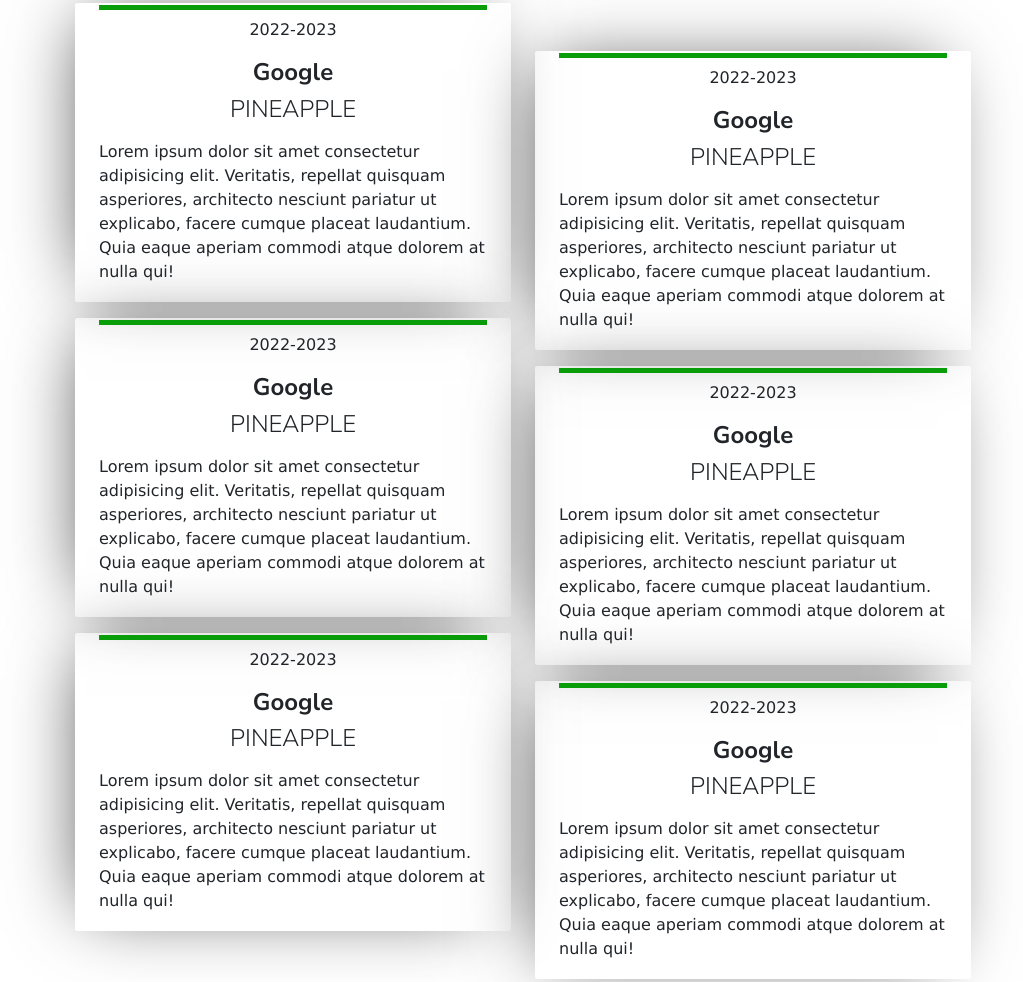
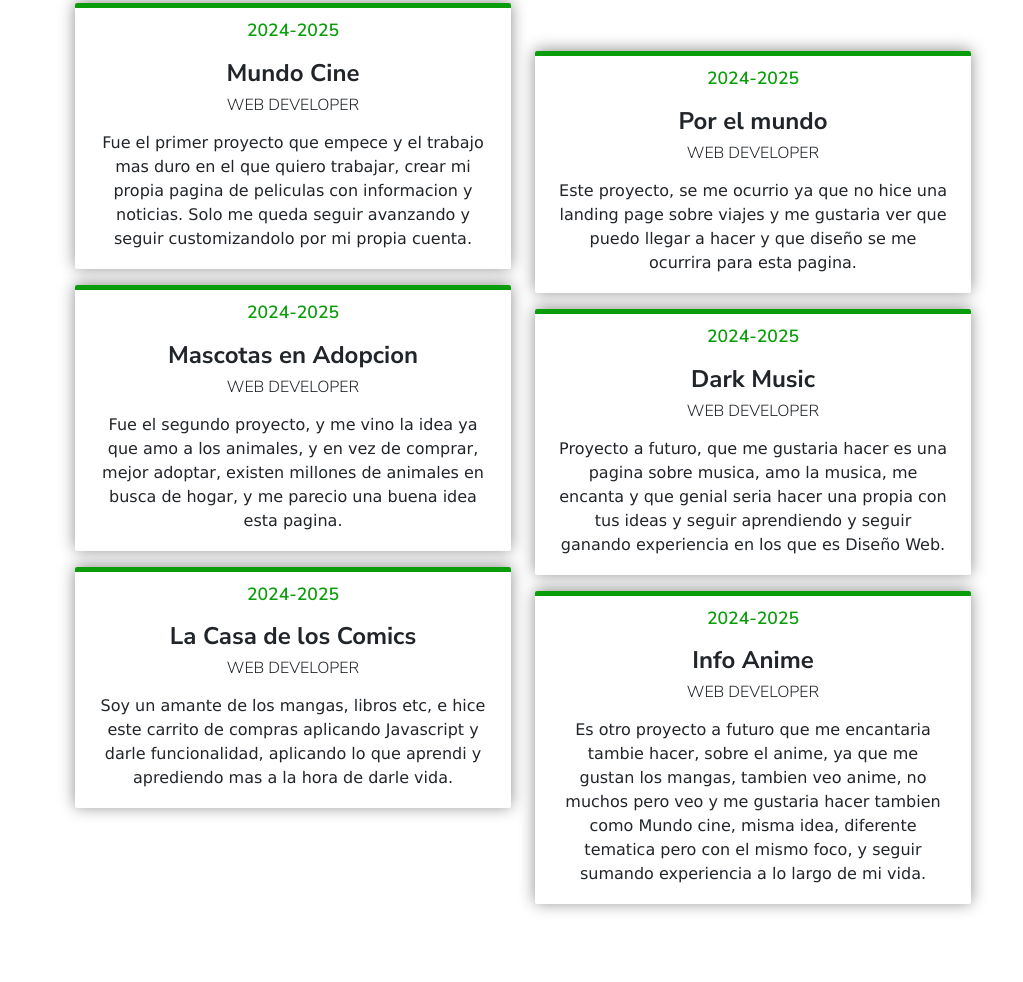
Before and after one commit to EricWeb-Coder/Curriculum, a website: page index.html in a window 1280 px wide. Shown: the part 1560-2542 px from the top of the page, without its empty margins (117-1140 px from the left). After the commit the page ends 2480 px from the top, so only its background shows below. Drawn offline with nearby package versions, Linux system fonts and the light colour scheme.

Commit message:
arregle experiencia laboral

```diff
--- a/assets/scss/_utilities.scss
+++ b/assets/scss/_utilities.scss
@@ -7,18 +7,15 @@
     @include texts(red,1.9em,600);
 }
 .text-green{
-    border-top: $mainColor solid 5px;
+    @include texts ($mainColor,1.1em,600);
 }
 //clases para bordes, llamado de mixin para border
 .border-radius-one{
     @include border(dotted,pink,2px,10px);
-    box-shadow: -11px -3px 70px -22px rgba(0,0,0,0.75);
-}
-.border-radius-one{
-    @include border(solid,$mainColor,5px,0);
+    box-shadow: -0px -1px 16px 0px rgba(0,0,0,0.45);
 }
 .border-top-green{
-    @include border (solid, $mainColor,5px,0);
+    border-top: $mainColor solid 5px;
 }
 
 // https://cssgenerator.org/box-shadow-css-generator.html (cssgenerator)
--- a/index.html
+++ b/index.html
@@ -23,10 +23,10 @@
               <div class="collapse navbar-collapse" id="navbarSupportedContent">
                 <ul class="navbar-nav me-auto mb-2 mb-lg-0">
                   <li class="nav-item">
-                    <a class="nav-link " aria-current="page" href="#">Sobre mi</a>
+                    <a class="nav-link " aria-current="page" href="#Sobre mi">Sobre mi</a>
                   </li>
                   <li class="nav-item">
-                    <a class="nav-link" href="#">Skills</a>
+                    <a class="nav-link" href="#Habilidades">Habilidades</a>
                   </li>
                   <li class="nav-item">
                     <a class="nav-link" href="#">Portfolio</a>
@@ -47,7 +47,7 @@
       <section class="sobremi bg-white">
         <div class="row p-5">
           <div class="col-md-4 ">
-            <img src="./assets/img/cv---me.jpg" alt="" class=" sobremi__img w-100" >
+            <img src="./assets/img/cv---me.jpg" alt="foto-de-curriculum" class=" sobremi__img w-100" >
           </div>
           <div class="col-md-8 ">
             <h1 class="sobremi__title fs-1 pt-4">
@@ -90,7 +90,7 @@
               <path d="M0 1.146C0 .513.526 0 1.175 0h13.65C15.474 0 16 .513 16 1.146v13.708c0 .633-.526 1.146-1.175 1.146H1.175C.526 16 0 15.487 0 14.854zm4.943 12.248V6.169H2.542v7.225zm-1.2-8.212c.837 0 1.358-.554 1.358-1.248-.015-.709-.52-1.248-1.342-1.248S2.4 3.226 2.4 3.934c0 .694.521 1.248 1.327 1.248zm4.908 8.212V9.359c0-.216.016-.432.08-.586.173-.431.568-.878 1.232-.878.869 0 1.216.662 1.216 1.634v3.865h2.401V9.25c0-2.22-1.184-3.252-2.764-3.252-1.274 0-1.845.7-2.165 1.193v.025h-.016l.016-.025V6.169h-2.4c.03.678 0 7.225 0 7.225z"/>
             </svg>
           </a>
-          <a href="#" class="aboutme__link">
+          <a href="#" class="sobremi__link">
             <svg xmlns="http://www.w3.org/2000/svg" width="16" height="16" fill="currentColor" class="bi bi-twitter-x" viewBox="0 0 16 16">
               <path d="M12.6.75h2.454l-5.36 6.142L16 15.25h-4.937l-3.867-5.07-4.425 5.07H.316l5.733-6.57L0 .75h5.063l3.495 4.633L12.601.75Zm-.86 13.028h1.36L4.323 2.145H2.865z"/>
             </svg>
@@ -129,21 +129,21 @@
                 <p>HTML 5</p>
                 <p>85%</p>
               </div>
-              <img src="./assets/img/barra-cuato.svg" alt="">
+              <img src="./assets/img/barra-cuato.svg" alt="barra de estadisticas">
             </div>
             <div class="px-2">
               <div class="habilidades_values d-flex justify-content-between">
                 <p>Bootstrap</p>
                 <p>60%</p>
               </div>
-              <img src="./assets/img/barra-dos.svg" alt="">
+              <img src="./assets/img/barra-dos.svg" alt="barra de estadisticas">
             </div>
             <div class="px-2">
               <div class="habilidades_values d-flex justify-content-between">
                 <p>Photoshop</p>
                 <p>40%</p>
               </div>
-              <img src="./assets/img/barra-tres.svg" alt="">
+              <img src="./assets/img/barra-tres.svg" alt="barra de estadisticas">
             </div>
           </div>
           <div class="col md-6" >
@@ -152,21 +152,21 @@
                 <p>CSS</p>
                 <p>85%</p>
               </div>
-              <img src="./assets/img/barra-cuato.svg" alt="">
+              <img src="./assets/img/barra-cuato.svg" alt="barra de estadisicas">
             </div>
             <div class="px-2">
               <div class="habilidades_values d-flex justify-content-between">
                 <p>Animaciones</p>
                 <p>40%</p>
               </div>
-              <img src="./assets/img/barra-tres.svg" alt="">
+              <img src="./assets/img/barra-tres.svg" alt="barra de estadisticas">
             </div>
             <div class="px-2">
               <div class="habilidades_values d-flex justify-content-between">
                 <p>Javascript</p>
                 <p>65%</p>
               </div>
-              <img src="./assets/img/barra-dos.svg" alt="">
+              <img src="./assets/img/barra-dos.svg" alt="barra de estadisticas">
             </div>
           </div>
         </div>
@@ -177,53 +177,54 @@
           <h2 class="fs-3 text-center pt-2">Experiencia Laboral</h2>
           <article class="col-md-6">
             <div class="border-radius-one border-top-green px-4 mb-3">
-                  <p class="text-green text-center pt-2">2022-2023</p>
-                  <h3 class="fs-4 fw-bold text-center">Google</h3>
-                  <h4 class="fs6 fw-light text-uppercase text-center">Pineapple</h4>
-                  <p class="mt-3">
-                    Lorem ipsum dolor sit amet consectetur adipisicing elit. Veritatis, repellat quisquam asperiores, architecto nesciunt pariatur ut explicabo, facere cumque placeat laudantium. Quia eaque aperiam commodi atque dolorem at nulla qui!
+                  <p class="text-green text-center pt-2">2024-2025</p>
+                  <h3 class="fs-4 fw-bold text-center">Mundo Cine</h3>
+                  <h4 class="fs-6 fw-light text-uppercase text-center">Web Developer</h4>
+                  <p class="mt-3 text-center">
+                    Fue el primer proyecto que empece y el trabajo mas duro en el que quiero trabajar, crear mi propia pagina de peliculas con informacion y noticias.
+                    Solo me queda seguir avanzando y seguir customizandolo por mi propia cuenta.
                   </p>
             </div>
             <div class="border-radius-one border-top-green px-4 mb-3">
-              <p class="text-green text-center pt-2">2022-2023</p>
-              <h3 class="fs-4 fw-bold text-center">Google</h3>
-              <h4 class="fs6 fw-light text-uppercase text-center">Pineapple</h4>
-              <p class="mt-3">
-                Lorem ipsum dolor sit amet consectetur adipisicing elit. Veritatis, repellat quisquam asperiores, architecto nesciunt pariatur ut explicabo, facere cumque placeat laudantium. Quia eaque aperiam commodi atque dolorem at nulla qui!
+              <p class="text-green text-center pt-2">2024-2025</p>
+              <h3 class="fs-4 fw-bold text-center">Mascotas en Adopcion</h3>
+              <h4 class="fs-6 fw-light text-uppercase text-center">Web Developer</h4>
+              <p class="mt-3 text-center">
+                Fue el segundo proyecto, y me vino la idea ya que amo a los animales, y en vez de comprar, mejor adoptar, existen millones de animales en busca de hogar, y me parecio una buena idea esta pagina.
               </p>
         </div>
         <div class="border-radius-one border-top-green px-4 mb-3">
-          <p class="text-green text-center pt-2">2022-2023</p>
-          <h3 class="fs-4 fw-bold text-center">Google</h3>
-          <h4 class="fs6 fw-light text-uppercase text-center">Pineapple</h4>
-          <p class="mt-3">
-            Lorem ipsum dolor sit amet consectetur adipisicing elit. Veritatis, repellat quisquam asperiores, architecto nesciunt pariatur ut explicabo, facere cumque placeat laudantium. Quia eaque aperiam commodi atque dolorem at nulla qui!
+          <p class="text-green text-center pt-2">2024-2025</p>
+          <h3 class="fs-4 fw-bold text-center">La Casa de los Comics</h3>
+          <h4 class="fs-6 fw-light text-uppercase text-center">Web Developer</h4>
+          <p class="mt-3 text-center">
+            Soy un amante de los mangas, libros etc, e hice este carrito de compras aplicando Javascript y darle funcionalidad, aplicando lo que aprendi y aprediendo mas a la hora de darle vida.
           </p>
         </div>
           </article>
           <article class="col-md-6 pt-5">
             <div class="border-radius-one border-top-green px-4 mb-3">
-              <p class="text-green text-center pt-2">2022-2023</p>
-              <h3 class="fs-4 fw-bold text-center">Google</h3>
-              <h4 class="fs6 fw-light text-uppercase text-center">Pineapple</h4>
-              <p class="mt-3">
-                Lorem ipsum dolor sit amet consectetur adipisicing elit. Veritatis, repellat quisquam asperiores, architecto nesciunt pariatur ut explicabo, facere cumque placeat laudantium. Quia eaque aperiam commodi atque dolorem at nulla qui!
+              <p class="text-green text-center pt-2">2024-2025</p>
+              <h3 class="fs-4 fw-bold text-center">Por el mundo</h3>
+              <h4 class="fs-6 fw-light text-uppercase text-center">Web Developer</h4>
+              <p class="mt-3 text-center">
+                Este proyecto, se me ocurrio ya que no hice una landing page sobre viajes y me gustaria ver que puedo llegar a hacer y que diseño se me ocurrira para esta pagina.
               </p>
         </div>
         <div class="border-radius-one border-top-green px-4 mb-3">
-          <p class="text-green text-center pt-2">2022-2023</p>
-          <h3 class="fs-4 fw-bold text-center">Google</h3>
-          <h4 class="fs6 fw-light text-uppercase text-center">Pineapple</h4>
-          <p class="mt-3">
-            Lorem ipsum dolor sit amet consectetur adipisicing elit. Veritatis, repellat quisquam asperiores, architecto nesciunt pariatur ut explicabo, facere cumque placeat laudantium. Quia eaque aperiam commodi atque dolorem at nulla qui!
+          <p class="text-green text-center pt-2">2024-2025</p>
+          <h3 class="fs-4 fw-bold text-center">Dark Music</h3>
+          <h4 class="fs-6 fw-light text-uppercase text-center">Web Developer</h4>
+          <p class="mt-3 text-center">
+            Proyecto a futuro, que me gustaria hacer es una pagina sobre musica, amo la musica, me encanta y que genial seria hacer una propia con tus ideas y seguir aprendiendo y seguir ganando experiencia en los que es Diseño Web.
           </p>
         </div>
     <div class="border-radius-one border-top-green px-4 mb-3">
-      <p class="text-green text-center pt-2">2022-2023</p>
-      <h3 class="fs-4 fw-bold text-center">Google</h3>
-      <h4 class="fs6 fw-light text-uppercase text-center">Pineapple</h4>
-      <p class="mt-3">
-        Lorem ipsum dolor sit amet consectetur adipisicing elit. Veritatis, repellat quisquam asperiores, architecto nesciunt pariatur ut explicabo, facere cumque placeat laudantium. Quia eaque aperiam commodi atque dolorem at nulla qui!
+      <p class="text-green text-center pt-2">2024-2025</p>
+      <h3 class="fs-4 fw-bold text-center">Info Anime</h3>
+      <h4 class="fs-6 fw-light text-uppercase text-center">Web Developer</h4>
+      <p class="mt-3 text-center">
+        Es otro proyecto a futuro que me encantaria tambie hacer, sobre el anime, ya que me gustan los mangas, tambien veo anime, no muchos pero veo y me gustaria hacer tambien como Mundo cine, misma idea, diferente tematica pero con el mismo foco, y seguir sumando experiencia a lo largo de mi vida.
       </p>
     </div>
           </article>
```
Also changed, not shown: assets/css/main.css.
